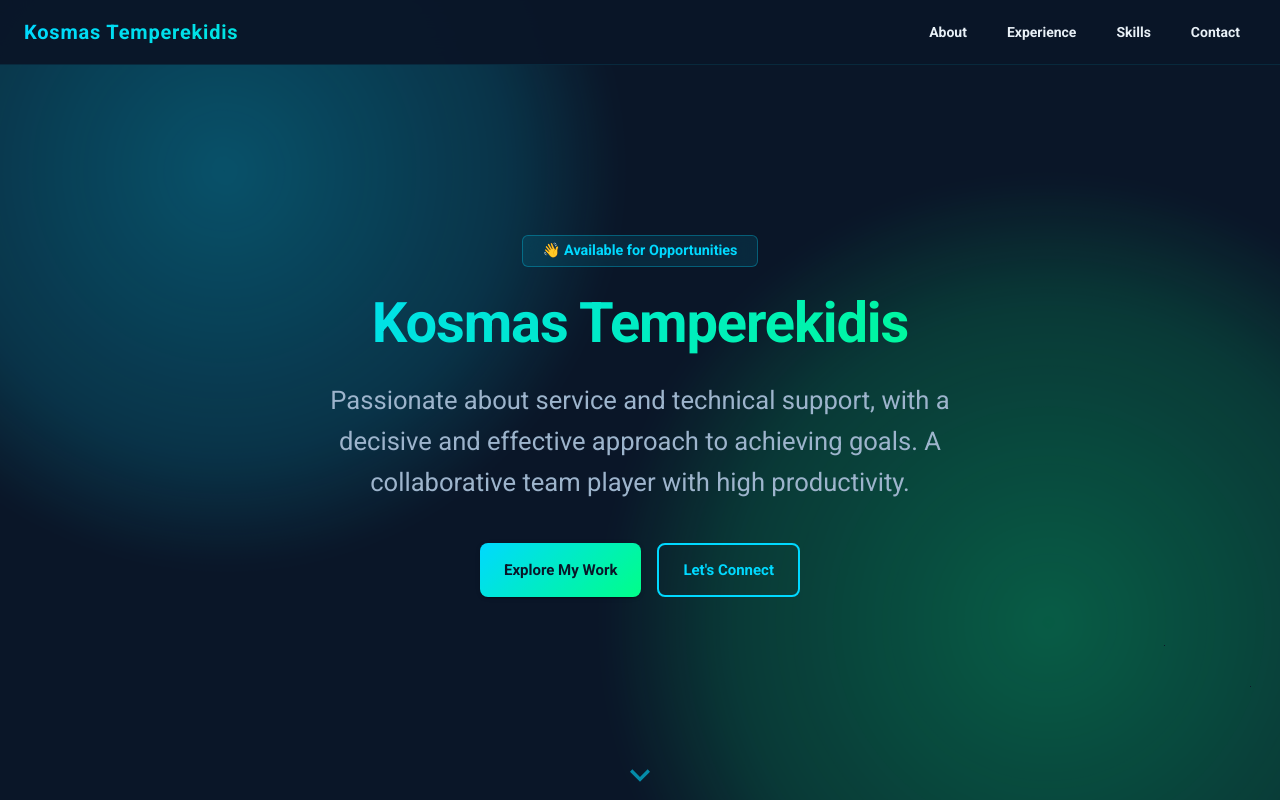
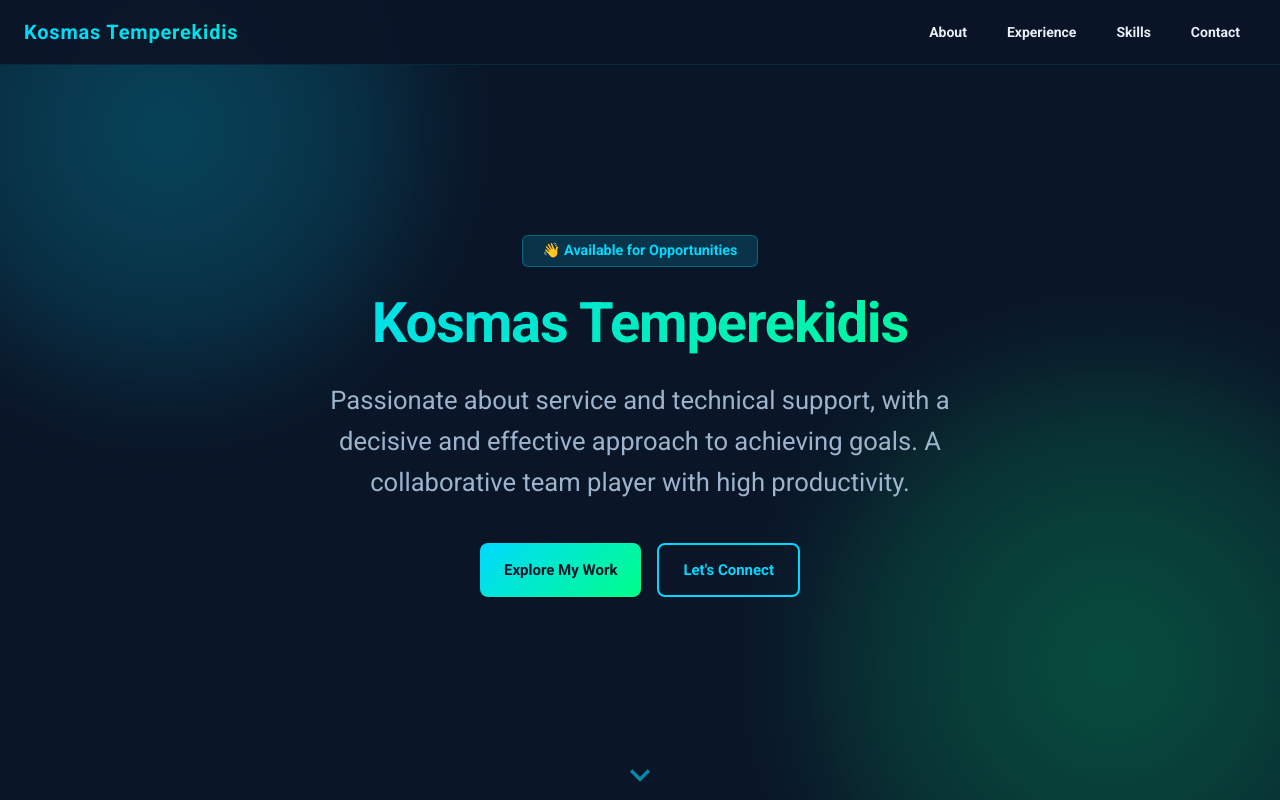
Before and after one commit to KmTempe/l7feeder_website, a React (Vite) app: page / in a window 1280 px wide. Shown: the top 800 px of the page. Built offline with nearby package versions, Linux system fonts and the light colour scheme.

Commit message:
Refactor styles for Experience and Hero components; enhance CSS for performance and visual consistency

```diff
--- a/src/components/Experience.jsx
+++ b/src/components/Experience.jsx
@@ -74,7 +74,8 @@ export default function Experience({ experience }) {
                   borderRadius: '50%',
                   background: 'rgba(0, 217, 255, 0.5)',
                   boxShadow: 'none',
-                  transition: 'all 0.6s ease-in-out',
+                  transition: 'all 0.3s ease-out',
+                  willChange: 'transform, background, box-shadow',
                 }}
               />
 
--- a/src/components/Hero.jsx
+++ b/src/components/Hero.jsx
@@ -37,8 +37,7 @@ export default function Hero({ name, title, tagline }) {
             label="👋 Available for Opportunities"
             sx={{
               mb: 3,
-              background: 'rgba(0, 217, 255, 0.1)',
-              backdropFilter: 'blur(10px)',
+              background: 'rgba(0, 217, 255, 0.15)',
               border: '1px solid rgba(0, 217, 255, 0.3)',
               color: '#00d9ff',
               fontSize: '0.9rem',
--- a/src/index.css
+++ b/src/index.css
@@ -1,10 +1,27 @@
 * {
   box-sizing: border-box;
+}
+
+/* Performance optimizations */
+*,
+*::before,
+*::after {
+  backface-visibility: hidden;
+  -webkit-backface-visibility: hidden;
 }
 
 html {
   scroll-behavior: smooth;
   background-color: #0a1628;
+}
+
+@media (prefers-reduced-motion: reduce) {
+  html {
+    scroll-behavior: auto;
+  }
+  .blob-1, .blob-2 {
+    animation: none;
+  }
 }
 
 body {
@@ -18,6 +35,8 @@ body {
   position: relative;
   overflow-x: hidden;
   background-color: #0a1628;
+  -webkit-font-smoothing: antialiased;
+  -moz-osx-font-smoothing: grayscale;
 }
 
 @keyframes morph {
@@ -76,64 +95,64 @@ body {
 
 @keyframes float1 {
   0%, 100% {
-    transform: translate(0, 0) rotate(0deg);
+    transform: translate(0, 0);
   }
-  20% {
-    transform: translate(25px, -30px) rotate(72deg);
+  25% {
+    transform: translate(20px, -25px);
   }
-  40% {
-    transform: translate(-30px, 20px) rotate(144deg);
+  50% {
+    transform: translate(-25px, 15px);
   }
-  60% {
-    transform: translate(35px, 25px) rotate(216deg);
-  }
-  80% {
-    transform: translate(-20px, -25px) rotate(288deg);
+  75% {
+    transform: translate(15px, 20px);
   }
 }
 
 @keyframes float2 {
   0%, 100% {
-    transform: translate(0, 0) rotate(0deg);
+    transform: translate(0, 0);
   }
-  20% {
-    transform: translate(-35px, 25px) rotate(-72deg);
+  25% {
+    transform: translate(-25px, 20px);
   }
-  40% {
-    transform: translate(30px, -35px) rotate(-144deg);
+  50% {
+    transform: translate(20px, -25px);
   }
-  60% {
-    transform: translate(-25px, -30px) rotate(-216deg);
-  }
-  80% {
-    transform: translate(20px, 30px) rotate(-288deg);
+  75% {
+    transform: translate(-15px, -20px);
   }
 }
 
 .blob-1 {
   position: fixed;
-  top: -200px;
-  left: -200px;
-  width: 800px;
-  height: 800px;
-  background: radial-gradient(circle, rgba(0, 217, 255, 0.3) 0%, rgba(0, 217, 255, 0.15) 50%, transparent 70%);
+  top: -150px;
+  left: -150px;
+  width: 600px;
+  height: 600px;
+  background: radial-gradient(circle, rgba(0, 217, 255, 0.25) 0%, rgba(0, 217, 255, 0.12) 50%, transparent 70%);
   border-radius: 60% 40% 30% 70% / 60% 30% 70% 40%;
   animation: morph 20s ease-in-out infinite, float1 35s ease-in-out infinite;
   z-index: 0;
   pointer-events: none;
-  filter: blur(10px);
+  filter: blur(40px);
+  will-change: transform, border-radius;
+  contain: layout style paint;
+  transform: translateZ(0);
 }
 
 .blob-2 {
   position: fixed;
-  bottom: -250px;
-  right: -250px;
-  width: 900px;
-  height: 900px;
-  background: radial-gradient(circle, rgba(0, 255, 136, 0.3) 0%, rgba(0, 255, 136, 0.15) 50%, transparent 70%);
+  bottom: -200px;
+  right: -200px;
+  width: 700px;
+  height: 700px;
+  background: radial-gradient(circle, rgba(0, 255, 136, 0.25) 0%, rgba(0, 255, 136, 0.12) 50%, transparent 70%);
   border-radius: 30% 70% 70% 30% / 30% 30% 70% 70%;
   animation: morph2 25s ease-in-out infinite, float2 40s ease-in-out infinite;
   z-index: 0;
   pointer-events: none;
-  filter: blur(10px);
+  filter: blur(40px);
+  will-change: transform, border-radius;
+  contain: layout style paint;
+  transform: translateZ(0);
 }
```
